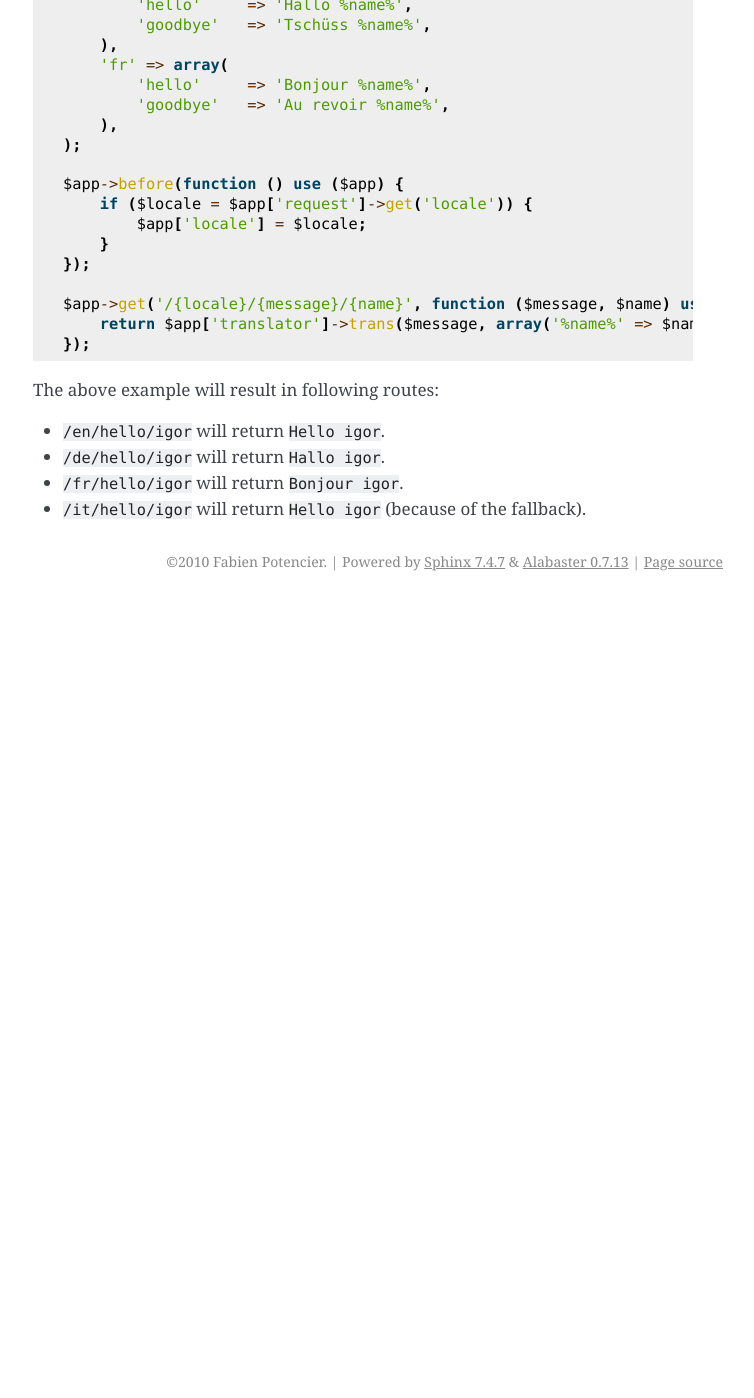
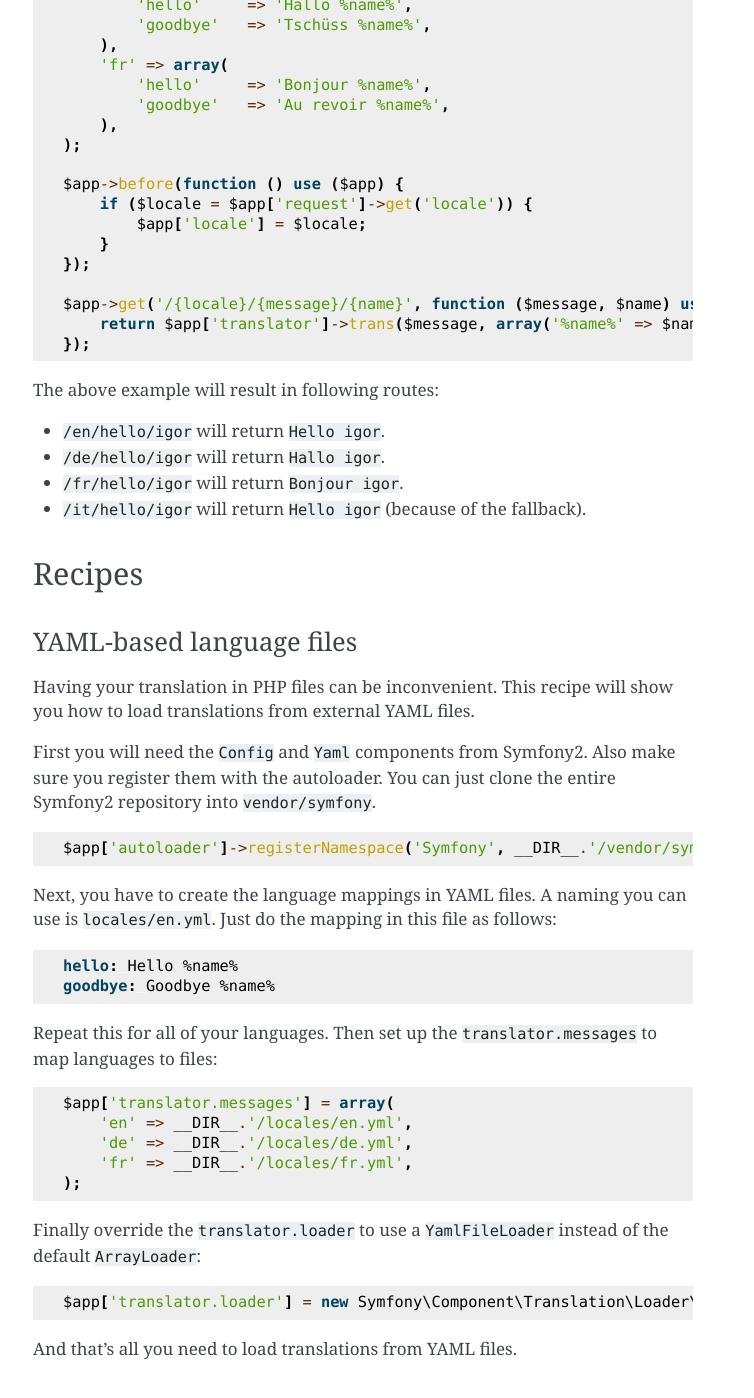
Before and after one commit to silexphp/Silex, a Sphinx documentation site: the page built from doc/extensions/translation.rst, in a window 1280 px wide and 1400 px high, scrolled down 1112 px. Shown: the whole window, without its empty margins (387-1141 px from the left). Built offline with Sphinx 7.4.7, drawn with Linux system fonts in a browser that asks for light colours; before the commit the page ends 1713 px from its top, so only the background shows below that; some of the changed text lies outside the part shown.

Commit message:
[docs] Add YAML translation recipe to TranslationExtension docs

```diff
--- a/doc/extensions/translation.rst
+++ b/doc/extensions/translation.rst
@@ -88,3 +88,44 @@ The above example will result in following routes:
 * ``/fr/hello/igor`` will return ``Bonjour igor``.
 
 * ``/it/hello/igor`` will return ``Hello igor`` (because of the fallback).
+
+Recipes
+-------
+
+YAML-based language files
+~~~~~~~~~~~~~~~~~~~~~~~~~
+
+Having your translation in PHP files can be inconvenient. This recipe will
+show you how to load translations from external YAML files.
+
+First you will need the ``Config`` and ``Yaml`` components from Symfony2. Also
+make sure you register them with the autoloader. You can just clone the entire
+Symfony2 repository into ``vendor/symfony``.
+
+::
+
+    $app['autoloader']->registerNamespace('Symfony', __DIR__.'/vendor/symfony/src');
+
+Next, you have to create the language mappings in YAML files. A naming you can
+use is ``locales/en.yml``. Just do the mapping in this file as follows:
+
+.. code-block:: yaml
+
+    hello: Hello %name%
+    goodbye: Goodbye %name%
+
+Repeat this for all of your languages. Then set up the ``translator.messages`` to map
+languages to files::
+
+    $app['translator.messages'] = array(
+        'en' => __DIR__.'/locales/en.yml',
+        'de' => __DIR__.'/locales/de.yml',
+        'fr' => __DIR__.'/locales/fr.yml',
+    );
+
+Finally override the ``translator.loader`` to use a ``YamlFileLoader`` instead of the
+default ``ArrayLoader``::
+
+    $app['translator.loader'] = new Symfony\Component\Translation\Loader\YamlFileLoader();
+
+And that's all you need to load translations from YAML files.
```
